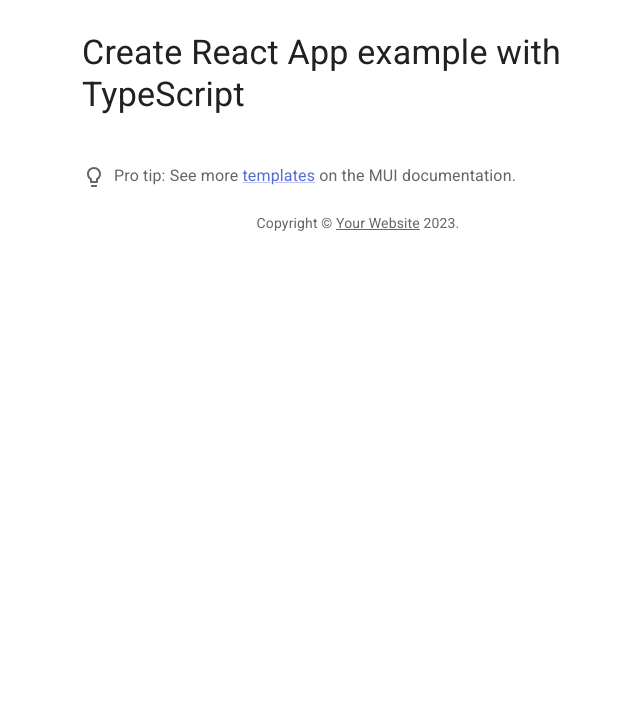
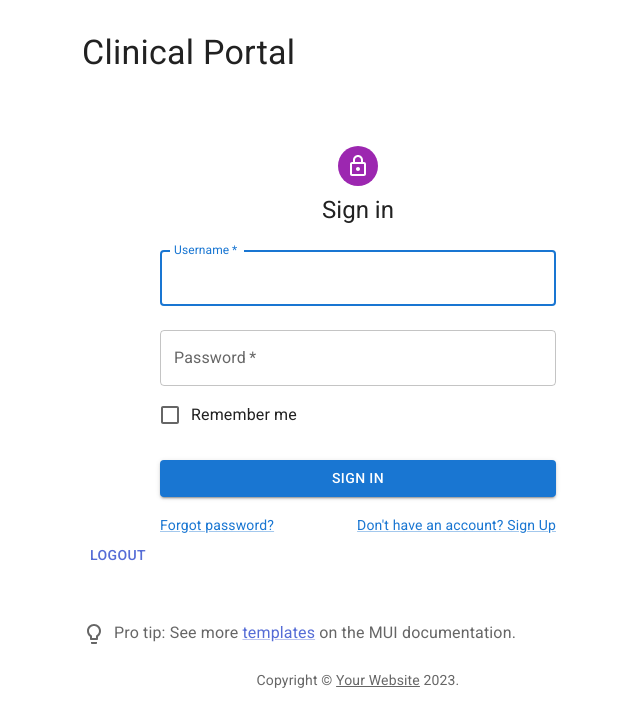
Before and after one commit to jimuyouyou/clinical-portal, a React (Create React App) app: page / in a window 1280 px wide. Shown: the top 726 px of the page, without its empty margins (282-922 px from the left). Built offline with nearby package versions, Linux system fonts and the light colour scheme; no server answers; what fetch-mock would draw is missing.

Commit message:
Signin and Dashboard pages

```diff
--- a/package.json
+++ b/package.json
@@ -5,6 +5,7 @@
   "dependencies": {
     "@emotion/react": "latest",
     "@emotion/styled": "latest",
+    "@mui/icons-material": "^5.11.0",
     "@mui/material": "latest",
     "@types/react": "latest",
     "@types/react-dom": "latest",
--- a/public/index.html
+++ b/public/index.html
@@ -19,7 +19,7 @@
       work correctly both with client-side routing and a non-root public URL.
       Learn how to configure a non-root public URL by running `npm run build`.
     -->
-    <title>My page</title>
+    <title>Tasks And Workflow Frontend Engineer Technical Assesssment</title>
     <!-- Fonts to support Material Design -->
     <link
       rel="stylesheet"
--- a/src/App.tsx
+++ b/src/App.tsx
@@ -4,6 +4,9 @@
 import Box from '@mui/material/Box';
 import Link from '@mui/material/Link';
 import ProTip from './ProTip';
+import SignIn from './SignIn';
+import Copyright from './Copyright';
+import Dashboard from './Dashboard';
 
 import { PatientList } from './types/PatientList.d';
 
@@ -17,11 +20,11 @@
     headers: {
       'Accept': 'application/json',
       'Content-Type': 'application/json',
-      'Authorization': 'Basic '+ window.btoa('joshs' + ":" + 'joshs_pw'),
+      'Authorization': 'Basic ' + window.btoa('joshs' + ":" + 'joshs_pw'),
     },
     // body: JSON.stringify({a: 1, b: 'Textual content'})
   });
-  const {sessionToken} = await res.json();
+  const { sessionToken } = await res.json();
   console.log('lllog', sessionToken)
 
   const res2 = await fetch('/patients', {
@@ -37,17 +40,6 @@
   console.log('patients', patients);
 }
 
-function Copyright() {
-  return (
-    <Typography variant="body2" color="text.secondary" align="center">
-      {'Copyright © '}
-      <Link color="inherit" href="https://mui.com/">
-        Your Website
-      </Link>{' '}
-      {new Date().getFullYear()}.
-    </Typography>
-  );
-}
 
 export default function App() {
   ft();
@@ -56,8 +48,10 @@
     <Container maxWidth="sm">
       <Box sx={{ my: 4 }}>
         <Typography variant="h4" component="h1" gutterBottom>
-          Create React App example with TypeScript
+          Clinical Portal
         </Typography>
+        <SignIn />
+        <Dashboard />
         <ProTip />
         <Copyright />
       </Box>
--- /dev/null
+++ b/src/Copyright.tsx
@@ -0,0 +1,16 @@
+import React from 'react';
+import Link from '@mui/material/Link';
+import Typography from '@mui/material/Typography';
+
+export default function Copyright(props: any) {
+  return (
+    <Typography variant="body2" color="text.secondary" align="center" {...props}>
+      {'Copyright © '}
+      <Link color="inherit" href="https://mui.com/">
+        Your Website
+      </Link>{' '}
+      {new Date().getFullYear()}
+      {'.'}
+    </Typography>
+  );
+}
--- /dev/null
+++ b/src/Dashboard.tsx
@@ -0,0 +1,11 @@
+import React from 'react';
+import Button from '@mui/material/Button';
+import Typography from '@mui/material/Typography';
+
+export default function Dashboard(props: any) {
+  return (
+    <Button>
+      Logout
+    </Button>
+  );
+}
--- /dev/null
+++ b/src/SignIn.tsx
@@ -0,0 +1,110 @@
+import * as React from 'react';
+import Avatar from '@mui/material/Avatar';
+import Button from '@mui/material/Button';
+import CssBaseline from '@mui/material/CssBaseline';
+import TextField from '@mui/material/TextField';
+import FormControlLabel from '@mui/material/FormControlLabel';
+import Checkbox from '@mui/material/Checkbox';
+import Link from '@mui/material/Link';
+import Grid from '@mui/material/Grid';
+import Box from '@mui/material/Box';
+import LockOutlinedIcon from '@mui/icons-material/LockOutlined';
+import Typography from '@mui/material/Typography';
+import Container from '@mui/material/Container';
+import { createTheme, ThemeProvider } from '@mui/material/styles';
+
+function Copyright(props: any) {
+  return (
+    <Typography variant="body2" color="text.secondary" align="center" {...props}>
+      {'Copyright © '}
+      <Link color="inherit" href="https://mui.com/">
+        Your Website
+      </Link>{' '}
+      {new Date().getFullYear()}
+      {'.'}
+    </Typography>
+  );
+}
+
+const theme = createTheme();
+
+export default function SignIn() {
+  const handleSubmit = (event: React.FormEvent<HTMLFormElement>) => {
+    event.preventDefault();
+    const data = new FormData(event.currentTarget);
+    console.log({
+      username: data.get('username'),
+      password: data.get('password'),
+    });
+  };
+
+  return (
+    <ThemeProvider theme={theme}>
+      <Container component="main" maxWidth="xs">
+        <CssBaseline />
+        <Box
+          sx={{
+            marginTop: 8,
+            display: 'flex',
+            flexDirection: 'column',
+            alignItems: 'center',
+          }}
+        >
+          <Avatar sx={{ m: 1, bgcolor: 'secondary.main' }}>
+            <LockOutlinedIcon />
+          </Avatar>
+          <Typography component="h1" variant="h5">
+            Sign in
+          </Typography>
+          <Box component="form" onSubmit={handleSubmit} noValidate sx={{ mt: 1 }}>
+            <TextField
+              margin="normal"
+              required
+              fullWidth
+              id="username"
+              label="Username"
+              name="username"
+              autoComplete="username"
+              autoFocus
+            />
+            <TextField
+              margin="normal"
+              required
+              fullWidth
+              name="password"
+              label="Password"
+              type="password"
+              id="password"
+              autoComplete="current-password"
+            />
+            <FormControlLabel
+              control={<Checkbox value="remember" color="primary" />}
+              label="Remember me"
+            />
+            <Button
+              type="submit"
+              fullWidth
+              variant="contained"
+              sx={{ mt: 3, mb: 2 }}
+            >
+              Sign In
+            </Button>
+            <Grid container>
+              <Grid item xs>
+                <Link href="#" variant="body2">
+                  Forgot password?
+                </Link>
+              </Grid>
+              <Grid item>
+                <Link href="#" variant="body2">
+                  {"Don't have an account? Sign Up"}
+                </Link>
+              </Grid>
+            </Grid>
+          </Box>
+        </Box>
+        {/* <Copyright sx={{ mt: 8, mb: 4 }} /> */}
+      </Container>
+    </ThemeProvider>
+  );
+}
```
Also changed, not shown: 1 other file (tests, documents, lock files or other folders).
